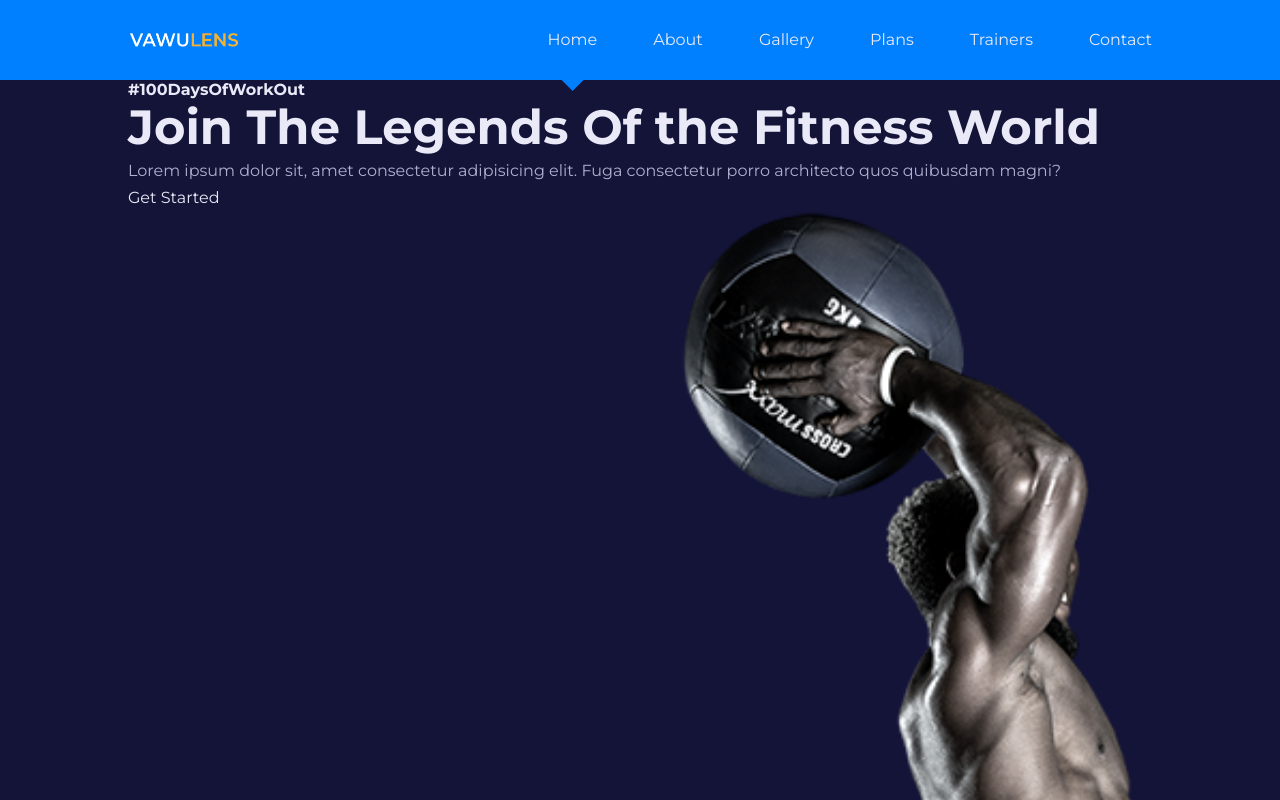
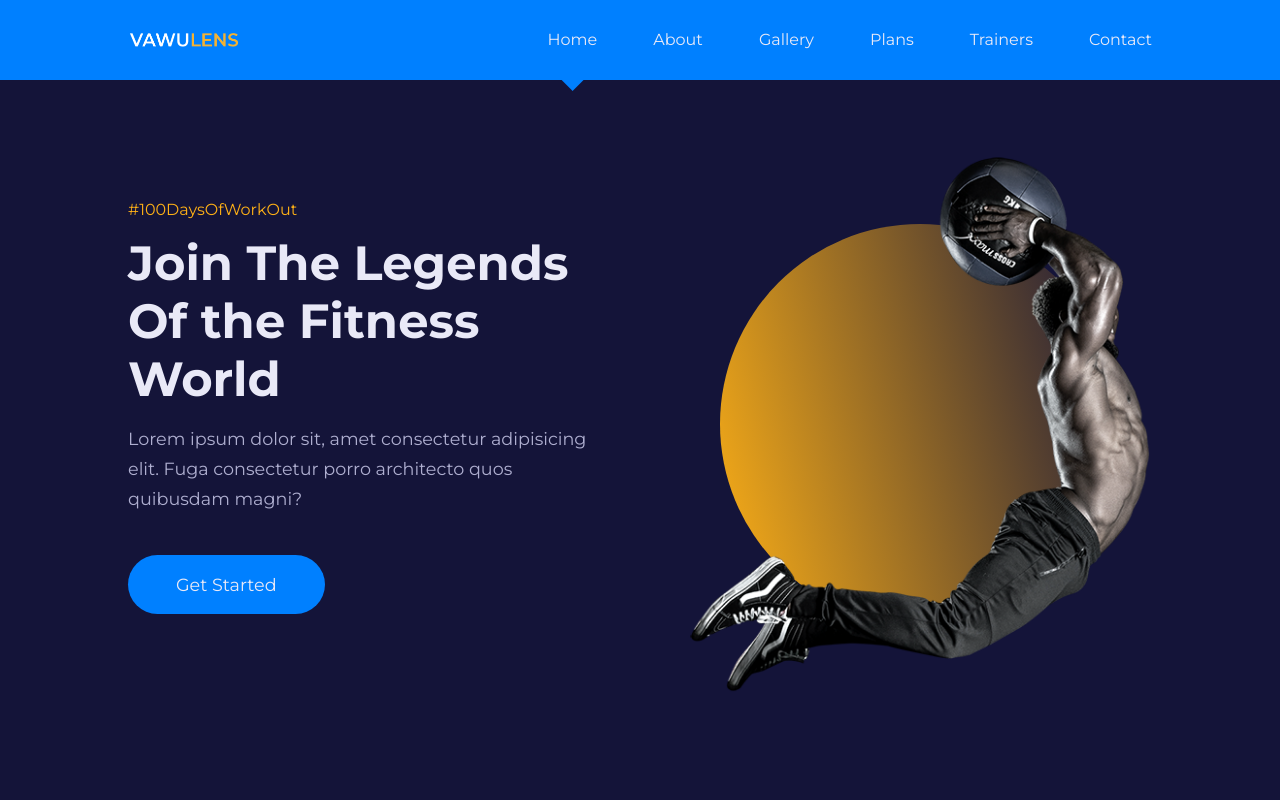
Before and after one commit to aniemmanuelrapoo/Fitness-website, a React (Create React App) app: page / in a window 1280 px wide. Shown: the top 800 px of the page. Built offline with nearby package versions, Linux system fonts and the light colour scheme.

Commit message:
done with the header section

```diff
--- a/src/components/MainHeader.jsx
+++ b/src/components/MainHeader.jsx
@@ -14,7 +14,7 @@
         </div>
         <div className="main__header-right">
           <div className="main__header-circle"></div>
-          <div className="main_header-image">
+          <div className="main__header-image">
             <img src={Image} alt="Main Header Img" />
           </div>
         </div>
--- a/src/components/navbar.css
+++ b/src/components/navbar.css
@@ -4,7 +4,7 @@
   background: var(--color-primary);
   display: grid;
   place-items: center;
-  /* position: fixed; */
+  position: fixed;
   top: 0;
   left: 0;
   z-index: 99;
--- a/src/index.css
+++ b/src/index.css
@@ -68,3 +68,38 @@
   object-fit: cover;
   width: 100%;
 }
+
+
+
+
+
+
+.btn{
+  color: var(--color-gray-100);
+  width: fit-content;
+  margin: 0 auto;
+  padding: 0.9rem 2rem;
+  background: var(--color-primary);
+  border-radius: 1.5rem;
+  transition: var(--transition);
+}
+
+.btn:hover{
+  background: var(--color-secondary);
+  color: var(--color-gray-600);
+}
+
+.btn.lg{
+  padding: 1.2rem 3rem;
+  border-radius: 2rem;
+  font-size: 1.1rem;
+}
+
+.btn.sm{
+  padding: 0.4rem 1.2rem;
+  font-size: 0.9rem;
+}
+
+.btn.sm:hover{
+  background: var(--color-gray-100);
+}
--- a/src/pages/home/home.css
+++ b/src/pages/home/home.css
@@ -0,0 +1,53 @@
+.main__header{
+  width: 100vw;
+  height: calc(100vh - 3rem) ;
+  display: grid;
+  place-items: center;
+  margin-top: 3rem;
+}
+
+.main__header-container{
+  height: 100%;
+  display: grid;
+  grid-template-columns: 1fr 1fr;
+  align-items: center;
+  justify-content: space-between;
+  gap: 6rem;
+}
+
+.main__header-left{
+  margin-top: -3rem;
+}
+.main__header-left h4{
+  margin-bottom: 1rem;
+  color: var(--color-secondary);
+  font-weight: 400;
+}
+
+.main__header-left p{
+  margin: 1rem 0 3.5rem;
+  font-size: 1.1rem;
+}
+
+.main__header-right{
+  display: grid;
+  place-items: center;
+  position: relative;
+}
+
+.main__header-circle{
+  width: 25rem;
+  height: 25rem;
+  background: linear-gradient(75deg, var(--color-secondary), transparent);
+  border-radius: 50%;
+  position: absolute;
+  transition: var(--transition);
+}
+
+.main__header-image{
+  position: relative;
+}
+
+.main__header-right:hover .main__header-circle{
+  filter: blur(15px);
+}
```
